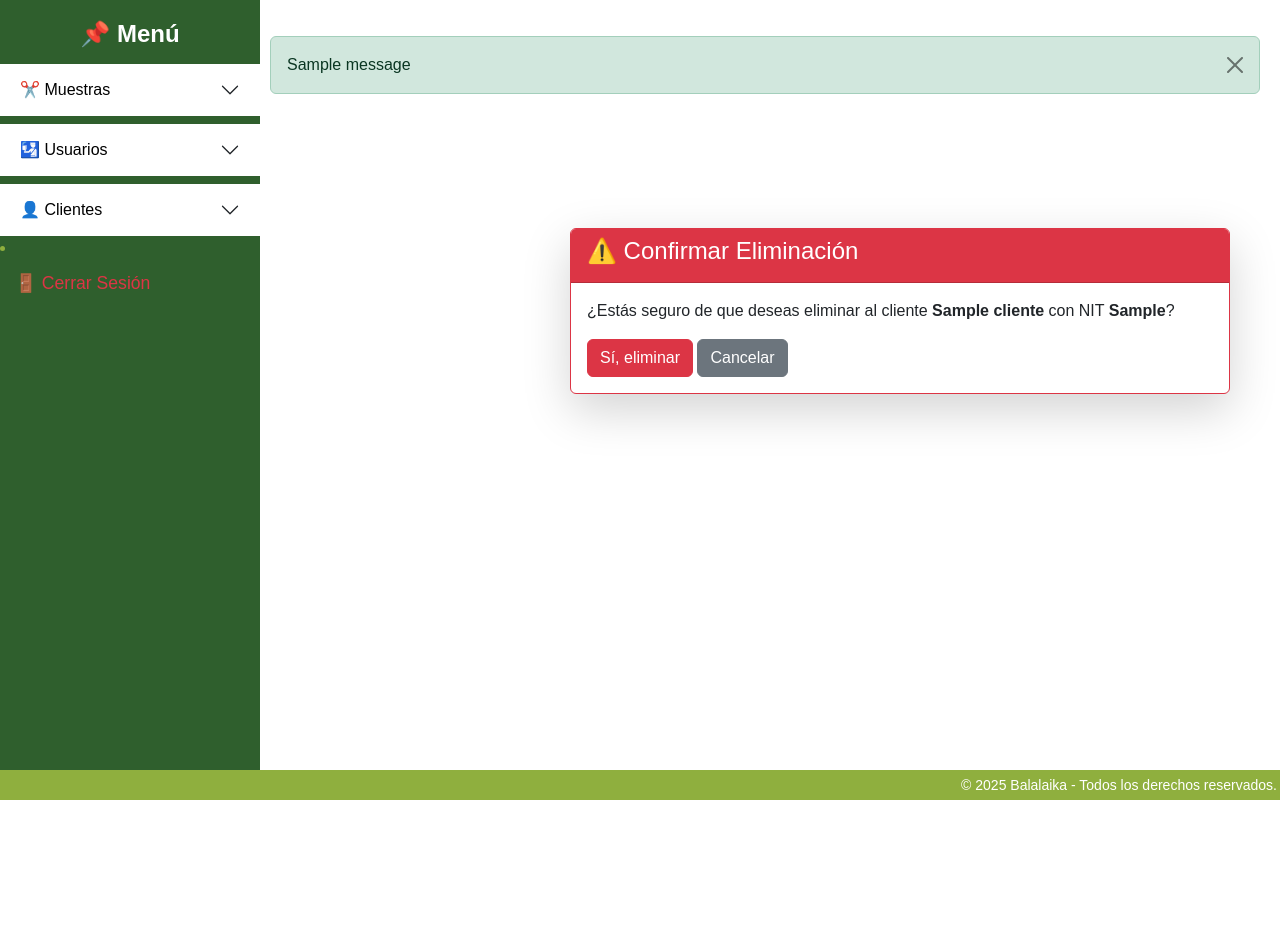
After one commit to andresreaver/Manejo_de_Muestras, a Django app: page /clientes/eliminar/1/ in a window 1280 px wide. The commit adds this page. Run offline with Django 4.2, Linux system fonts and the light colour scheme; a user stored in the database is signed in; tables that the repository leaves empty hold one stand-in row (values such as "Sample post"); one stand-in notice (Sample message) is shown.

Commit message:
Implementacion completa del modulo de clientes

```diff
--- a/apps/clientes/urls.py
+++ b/apps/clientes/urls.py
@@ -1,7 +1,9 @@
 from django.urls import path
-from .views import crear_cliente, lista_clientes
+from .views import crear_cliente, lista_clientes, editar_cliente, eliminar_cliente
 
 urlpatterns = [
     path('crear/', crear_cliente, name='crear_cliente'),
     path('lista/', lista_clientes, name='lista_clientes'),
+    path('editar/<int:id>/',editar_cliente, name='editar_cliente'),
+    path('eliminar/<int:id>/',eliminar_cliente, name='eliminar_cliente'),
 ]
--- a/apps/clientes/views.py
+++ b/apps/clientes/views.py
@@ -1,6 +1,10 @@
-from django.shortcuts import render, redirect
+from django.shortcuts import render, redirect, get_object_or_404
 from .forms import ClienteForm
 from .models import Cliente
+from ..muestras.models import COMERCIAL_CHOICES
+from django.core.paginator import Paginator
+from django.contrib import messages
+
 
 def crear_cliente(request):
     if request.method == 'POST':
@@ -11,8 +15,79 @@ def crear_cliente(request):
     else:
         form = ClienteForm()
 
-    return render(request, 'clientes/crear_cliente.html', {'form': form})
+    return render(request, 'clientes/form_cliente.html', {'form': form})
 
 def lista_clientes(request):
     clientes = Cliente.objects.all().order_by('nombre')
-    return render(request, 'clientes/lista_clientes.html', {'clientes': clientes})
+
+    #Captura de info - Filtros
+    estado = request.GET.get('estado', '')
+    comercial = request.GET.get('comercial', '')
+    ciudad = request.GET.get('ciudad', '')
+    nombre = request.GET.get('nombre', '')
+    departamento = request.GET.get('departamento', '')
+    nit = request.GET.get('nit', '')
+    pais = request.GET.get('pais', '')
+
+    if estado:
+        clientes = clientes.filter(estado__iexact=estado)
+    if nombre:
+        clientes = clientes.filter(nombre__icontains=nombre)
+    if nit:
+        clientes = clientes.filter(nit=nit)
+    if comercial:
+        clientes = clientes.filter(comercial=comercial)
+    if ciudad:
+        clientes = clientes.filter(ciudad=ciudad)
+    if departamento:
+        clientes = clientes.filter(departamento__icontains=departamento)
+    if pais:
+        clientes = clientes.filter(pais=pais)
+
+    # Paginación
+    paginator = Paginator(clientes, 10)
+    page_number = request.GET.get('page')
+    page_obj = paginator.get_page(page_number)
+
+    departamentos = Cliente.objects.values_list('departamento', flat=True).distinct().order_by('departamento')
+    ciudades = Cliente.objects.values_list('ciudad', flat=True).distinct().order_by('ciudad')
+    paises = Cliente.objects.values_list('pais', flat=True).distinct().order_by('pais')
+
+    context = {
+        'page_obj': page_obj,
+        'clientes': clientes,
+        'estado': estado,
+        'comercial': comercial,
+        'pais': pais,
+        'ciudad': ciudad,
+        'departamento': departamento,
+        'departamentos': departamentos,
+        'comercial_choices': COMERCIAL_CHOICES,
+        'ciudades': ciudades,
+        'paises': paises,
+
+    }
+    return render(request, 'clientes/lista_clientes.html', context)
+
+def editar_cliente(request, id):
+    cliente = get_object_or_404(Cliente, id=id)
+
+    if request.method == 'POST':
+        form = ClienteForm(request.POST, instance=cliente)
+        if form.is_valid():
+            form.save()
+            return redirect('lista_clientes')
+    else:
+        form = ClienteForm(instance=cliente)
+
+    return  render(request, 'clientes/form_cliente.html', {'form': form, 'cliente': cliente})
+
+def eliminar_cliente(request, id):
+    cliente = get_object_or_404(Cliente, id=id)
+
+    if request.method == 'POST':
+        cliente.delete()
+        messages.success(request, f'{cliente.nombre} fue eliminado exitosamente.')
+        return redirect('lista_clientes')
+
+    return render(request, 'clientes/eliminar_cliente.html', {'cliente': cliente})
--- /dev/null
+++ b/config/static/css/styles.css
@@ -0,0 +1,56 @@
+/* Estilos generales */
+body, html {
+    margin: 0;
+    padding: 0;
+    height: 100%;
+    font-family: Arial, sans-serif;
+}
+
+/* Estilos para la barra lateral */
+.sidebar {
+    width: 250px;
+    height: 100vh; /* Hace que la barra lateral ocupe toda la altura */
+    position: fixed;
+    top: 0;
+    left: 0;
+    background-color: #343a40;
+    padding-top: 20px;
+    overflow-y: auto;
+}
+
+.sidebar h4 {
+    text-align: center;
+    color: white;
+    font-weight: bold;
+    margin-bottom: 20px;
+}
+
+.sidebar .nav-link {
+    font-size: 1.1rem;
+    padding: 10px 15px;
+    border-radius: 5px;
+    color: white;
+    display: block;
+}
+
+.sidebar .nav-link:hover {
+    background-color: #495057;
+    color: #ffffff;
+}
+
+/* Estilo para el enlace de cerrar sesión */
+.sidebar .nav-link.text-danger {
+    color: #dc3545;
+}
+
+.sidebar .nav-link.text-danger:hover {
+    background-color: #721c24;
+    color: white;
+}
+
+/* Ajustar contenido principal */
+.container {
+    margin-left: 250px; /* Ajusta el margen izquierdo al ancho de la barra */
+    padding: 20px;
+    width: calc(100% - 250px);
+}
--- a/templates/base.html
+++ b/templates/base.html
@@ -20,7 +20,7 @@
             width: 260px;
             height: 100vh;
             position: fixed;
-            background: #2f5f2d; /* Negro oscuro elegante */
+            background: #2f5f2d;
             color: #8faf3e;
             padding-top: 20px;
         }
@@ -148,6 +148,16 @@
         {% endif %}
     </div>
 
+    {% if messages %}
+      <div class="container mt-3">
+        {% for message in messages %}
+          <div class="alert alert-{{ message.tags }} alert-dismissible fade show" role="alert">
+            {{ message }}
+            <button type="button" class="btn-close" data-bs-dismiss="alert" aria-label="Cerrar"></button>
+          </div>
+        {% endfor %}
+      </div>
+    {% endif %}
     <!-- Contenido principal -->
     <div class="main-content">
         {% block content %}{% endblock %}
--- /dev/null
+++ b/templates/clientes/eliminar_cliente.html
@@ -0,0 +1,23 @@
+{% extends "base.html" %}
+{% load static %}
+
+{% block title %}Eliminar Cliente{% endblock %}
+
+{% block content %}
+<div class="container mt-5">
+  <div class="card shadow-lg border-danger">
+    <div class="card-header bg-danger text-white">
+      <h4>⚠️ Confirmar Eliminación</h4>
+    </div>
+    <div class="card-body">
+      <p>¿Estás seguro de que deseas eliminar al cliente <strong>{{ cliente.nombre }}</strong> con NIT <strong>{{ cliente.nit }}</strong>?</p>
+
+      <form method="post">
+        {% csrf_token %}
+        <button type="submit" class="btn btn-danger">Sí, eliminar</button>
+        <a href="{% url 'lista_clientes' %}" class="btn btn-secondary">Cancelar</a>
+      </form>
+    </div>
+  </div>
+</div>
+{% endblock %}
```
Also changed, not shown: config/static/css/login.css (added, +17 -0 lines), templates/clientes/crear_cliente.html (deleted, +0 -30 lines), templates/clientes/form_cliente.html (added, +36 -0 lines), templates/clientes/lista_clientes.html (+104 -9 lines), config/static/js/filtros.js (added), config/static/js/main.js (added).
